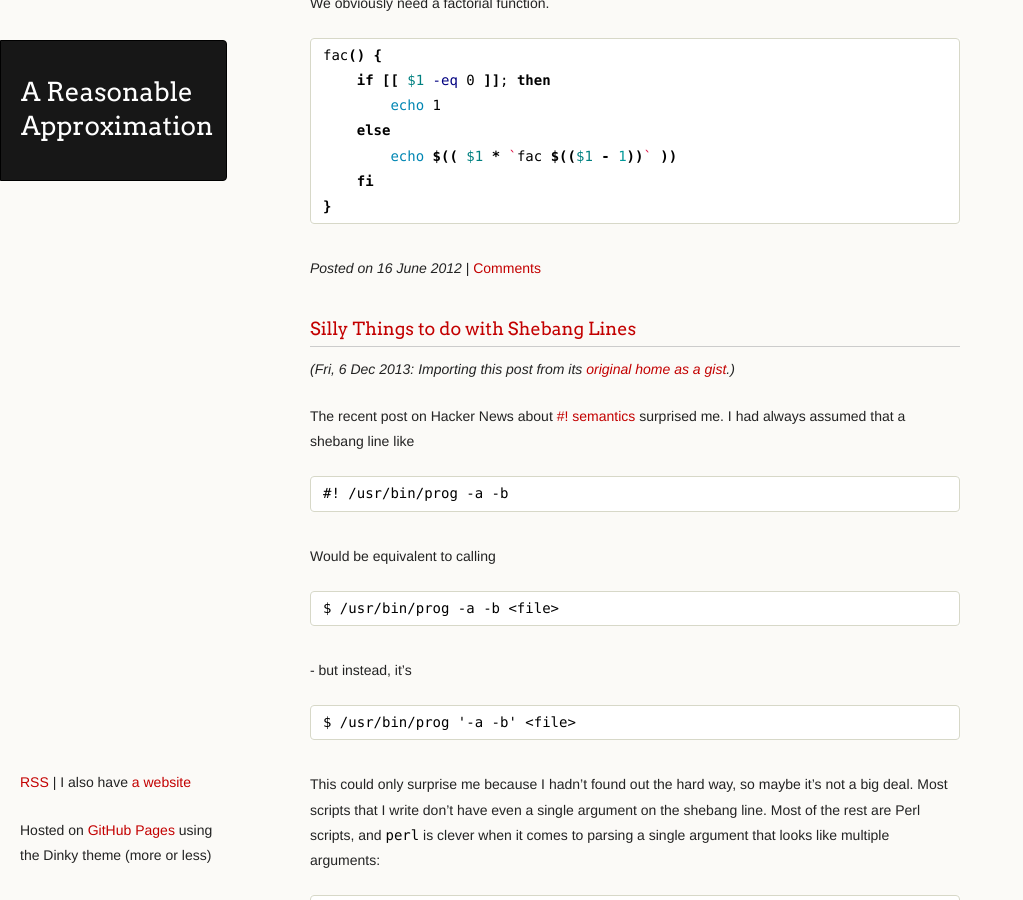
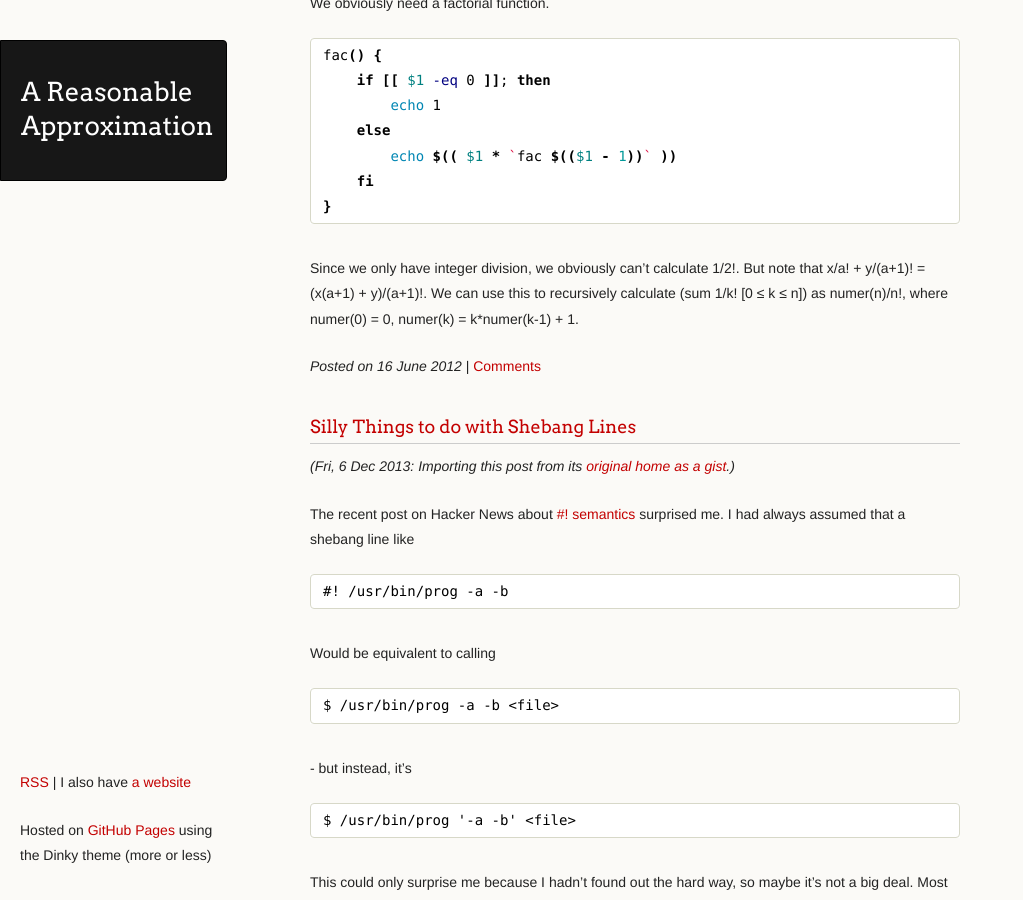
Before and after one commit to ChickenProp/chickenprop.github.com, a Jekyll site: the page built from index.html, in a window 1280 px wide and 900 px high, scrolled down 2919 px. Shown: the whole window, without its empty margins (0-1023 px from the left). Built offline with Jekyll 4.4.1, drawn with Linux system fonts in a browser that asks for light colours; comment, search, counter and statistics services are not loaded.

Commit message:
trying to locate/fix page build errors

````diff
--- a/_posts/2012-06-16-calculating-e-in-bash.markdown
+++ b/_posts/2012-06-16-calculating-e-in-bash.markdown
@@ -21,3 +21,5 @@ fac() {
     fi
 }
 ```
+
+Since we only have integer division, we obviously can't calculate 1/2!. But note that x/a! + y/(a+1)! = (x(a+1) + y)/(a+1)!. We can use this to recursively calculate (sum 1/k! [0 ≤ k ≤ n]) as numer(n)/n!, where numer(0) = 0, numer(k) = k*numer(k-1) + 1.
````
